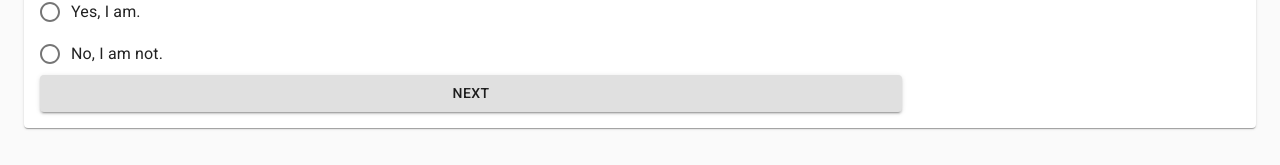
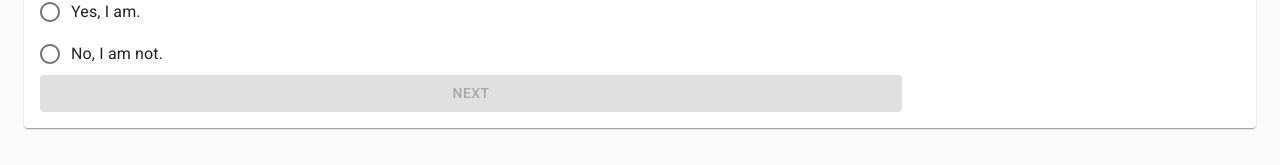
Before and after one commit to CLSPhila/philly-worker-support, a React (Create React App) app: page /uc-benefits in a window 1280 px wide. Shown: the part 281-446 px from the top of the page. Built offline with nearby package versions, Linux system fonts and the light colour scheme.

Commit message:
fixed bug w/ fmla childcare qs

```diff
--- a/src/components/MultipleChoice.js
+++ b/src/components/MultipleChoice.js
@@ -18,16 +18,11 @@ const useStyles = makeStyles((theme) => ({
 export default function (props) {
   const styles = useStyles();
 
-  const {
-    dispatch,
-    questionId,
-    question,
-    label,
-    children,
-    defaultAnswer,
-  } = props;
+  const { dispatch, questionId, question, label, children } = props;
 
-  const [answer, setAnswer] = useState("");
+  const initialAnswer = "";
+
+  const [answer, setAnswer] = useState(initialAnswer);
 
   const handleChange = (e) => {
     console.log("setting answer to: ");
@@ -57,7 +52,11 @@ export default function (props) {
           >
             {children}
           </RadioGroup>
-          <Button variant="contained" type="submit">
+          <Button
+            variant="contained"
+            type="submit"
+            disabled={answer === initialAnswer ? true : false}
+          >
             Next
           </Button>
         </FormControl>
--- a/src/components/interviews/LeaveBenefitsQuestions.js
+++ b/src/components/interviews/LeaveBenefitsQuestions.js
@@ -168,8 +168,8 @@ export const questions = [
     component: ChildCareFMLAQuestions.ChildCareDaycareClosed,
   },
   {
-    id: "noSuitableOtherChildcare",
-    component: ChildCareFMLAQuestions.NoSuitableOtherChildcare,
+    id: "anySuitableOtherChildcare",
+    component: ChildCareFMLAQuestions.AnySuitableOtherChildcare,
   },
   {
     id: "employedThirtyDays",
@@ -623,16 +623,16 @@ function pickNextChildCareAndFMLAQuestion(state, dispatch) {
     return null;
   }
 
-  if (state.noSuitableOtherChildcare.answer === null) {
+  if (state.anySuitableOtherChildcare.answer === null) {
     return (
-      <ChildCareFMLAQuestions.NoSuitableOtherChildcare
+      <ChildCareFMLAQuestions.AnySuitableOtherChildcare
         {...props}
-        questionId={state.noSuitableOtherChildcare.id}
+        questionId={state.anySuitableOtherChildcare.id}
       />
     );
   }
 
-  if (state.NoSuitableOtherChildcare.answer === "no") {
+  if (state.anySuitableOtherChildcare.answer === "yes") {
     return null;
   }
 
@@ -681,16 +681,18 @@ function pickChildCareAndFMLAInformation(state) {
     hasPublicEmployer,
     fedSickLeaveEmployerSize,
     daycareClosed,
-    noSuitableOtherChildcare,
+    anySuitableOtherChildcare,
     employedThirtyDays,
     healthcareWorker,
   } = state;
+  console.log("picking childcare fmla eligibility");
+  console.log(state);
   if (
     (hasPublicEmployer.answer === "yes" ||
       (hasPublicEmployer.answer === "no" &&
         fedSickLeaveEmployerSize.answer === "ltFiveHundred")) &&
     daycareClosed.answer === "yes" &&
-    noSuitableOtherChildcare.answer === "yes" &&
+    anySuitableOtherChildcare.answer === "no" &&
     employedThirtyDays.answer === "yes" &&
     healthcareWorker.answer === "no"
   ) {
--- a/src/components/questions/ChildCareFMLAAndUC.js
+++ b/src/components/questions/ChildCareFMLAAndUC.js
@@ -18,14 +18,14 @@ export const ChildCareDaycareClosed = (props) => {
       <FormControlLabel
         value="yes"
         control={<Radio />}
-        value="Yes, I am. I miss daycare so much."
+        label="Yes, I am. I miss daycare so much."
       />
       <FormControlLabel value="no" control={<Radio />} label="No, I am not." />
     </MultipleChoice>
   );
 };
 
-export const NoSuitableOtherChildcare = (props) => {
+export const AnySuitableOtherChildcare = (props) => {
   return (
     <MultipleChoice
       {...props}
@@ -57,7 +57,7 @@ export const EmployedThirtyDays = (props) => {
       <FormControlLabel
         value="no"
         control={<Radio />}
-        value="No, I have not."
+        label="No, I have not."
       />
     </MultipleChoice>
   );
```
